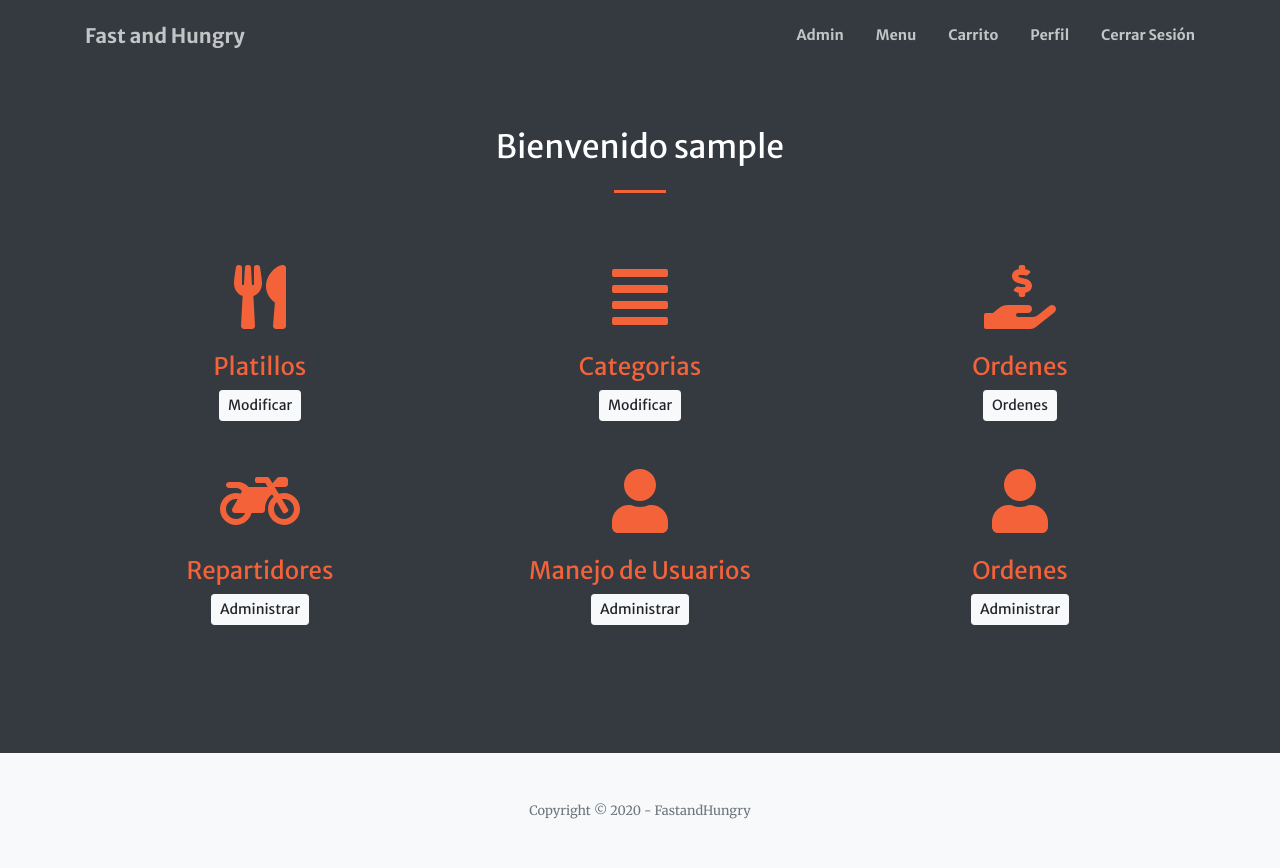
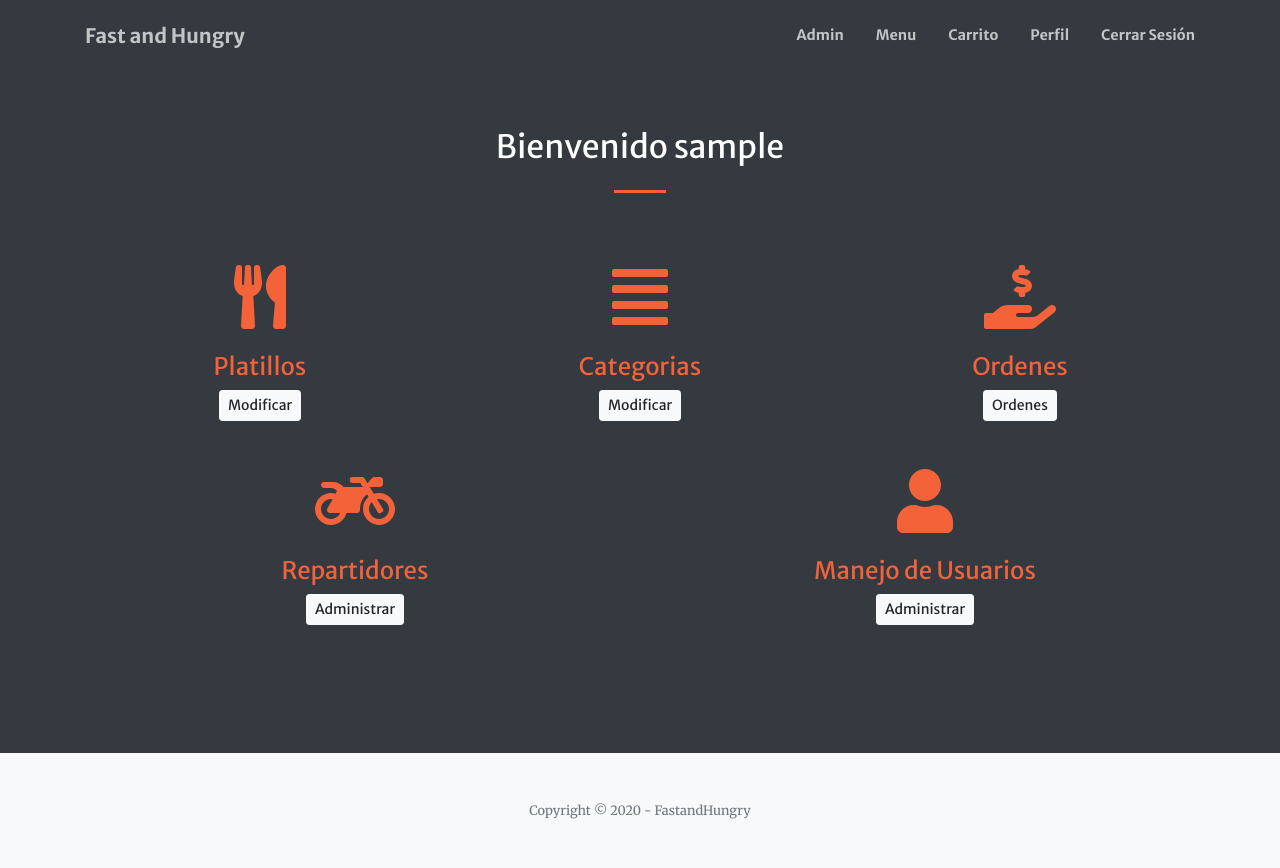
Before and after one commit to roal-stu/FastandHungry, a Django app: page /home-admin/ in a window 1280 px wide. Run offline with Django 3.2, Linux system fonts and the light colour scheme; the visitor is signed in with stand-in values (Sample User, id 1); some libraries are stand-ins or nearby versions.

Commit message:
Fixing some bugs with the Order model modification

```diff
--- a/fastAndHungry/restaurante/templates/restaurante/order_list.html
+++ b/fastAndHungry/restaurante/templates/restaurante/order_list.html
@@ -21,12 +21,10 @@
 
 				<tr>
 					<td>{{order.state}}</td>
-					<td>$ {{order.customer.name}}</td>
+					<td>{{order.customer.username}}</td>
 					<td>{{order.admin.name}}</td>
 					<td> {{order.delivery_man.name}}</td>
-                    <td><a class="btn btn-sm btn-danger" href="{% url 'restaurante:element_cart_delete' element.id %}">Delete</a></td>
-                    <td><a class="btn btn-sm btn-danger" href="{% url 'restaurante:element_cart_delete' element.id %}">Delete</a></td>
-                    <td><a class="btn btn-sm btn-danger" href="{% url 'restaurante:element_cart_delete' element.id %}">Delete</a></td>
+                    <td><a class="btn btn-sm btn-danger" href="{% url 'users:home' %}">Delete</a></td>
 				</tr>
 				{% endfor %}
 
--- a/fastAndHungry/restaurante/views.py
+++ b/fastAndHungry/restaurante/views.py
@@ -142,7 +142,7 @@ class CartView(LoginRequiredMixin, ListView):
     login_url = 'users:login'
 
     def get_queryset(self):
-        cart, is_new_cart  = Order.objects.get_or_create(user = self.request.user, state = 'CT')
+        cart, is_new_cart  = Order.objects.get_or_create(customer = self.request.user, state = 'CT')
         return super().get_queryset().filter(order = cart)
 
     def get_context_data(self, *args, **kwargs):
--- a/fastAndHungry/users/templates/users/admin.html
+++ b/fastAndHungry/users/templates/users/admin.html
@@ -29,35 +29,28 @@
                         <div class="mt-5">
                             <i class="fas fa-4x fa-hand-holding-usd text-primary mb-4"></i>
                             <h3 class="h4 mb-2 text-primary">Ordenes</h3>
-                            <a class="btn btn-light btn-sm" href="{% url 'users:home_admin' %}">Ordenes</a>
+                            <a class="btn btn-light btn-sm" href="{% url 'restaurante:orders_admin' %}">Ordenes</a>
                         </div>
                     </div>
-                    <div class="col-lg-4 col-md-6 text-center">
+                    <div class="col-lg-6 col-md-6 text-center">
                         <div class="mt-5">
                             <i class="fas fa-4x fa-motorcycle text-primary mb-4"></i>
                             <h3 class="h4 mb-2 text-primary">Repartidores</h3>
                             <a class="btn btn-light btn-sm" href="{% url 'users:delivery_man_list' %}">Administrar</a>
                         </div>
                     </div>
-                    <div class="col-lg-4 col-md-6 text-center">
+                    <div class="col-lg-6 col-md-6 text-center">
                         <div class="mt-5">
                             <i class="fas fa-4x fa-user text-primary mb-4"></i>
                             <h3 class="h4 mb-2 text-primary">Manejo de Usuarios</h3>
                             <a class="btn btn-light btn-sm" href="{% url 'users:home_admin' %}">Administrar</a>
                         </div>
                     </div>
-                    <div class="col-lg-4 col-md-6 text-center">
-                        <div class="mt-5">
-                            <i class="fas fa-4x fa-user text-primary mb-4"></i>
-                            <h3 class="h4 mb-2 text-primary">Ordenes</h3>
-                            <a class="btn btn-light btn-sm" href="{% url 'users:orders_admin' %}">Administrar</a>
-                        </div>
-                    </div>
 
-                    </div>
                 </div>
+            </div>
 
-            </div>
+
         </section>
 
 {% endblock body_content %}
```
Also changed, not shown: fastAndHungry/restaurante/templates/restaurante/left_bar_order_state.html (+5 -5 lines).
